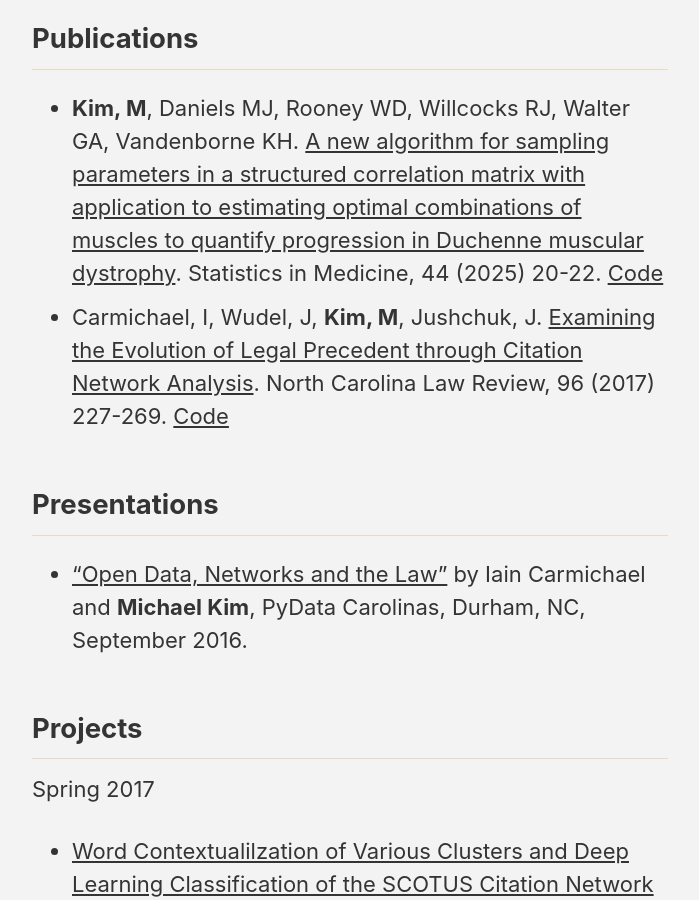
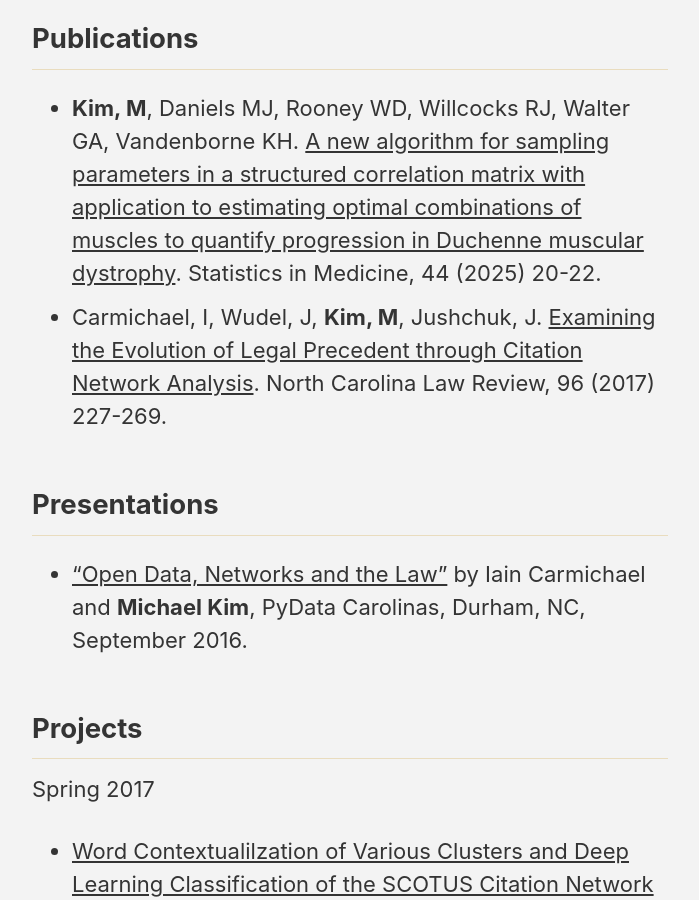
Before and after one commit to michaelkkim/michaelkkim.github.io, a Jekyll site: the page built from _pages/research.md, in a window 1280 px wide and 900 px high, scrolled down 378 px. Shown: the whole window, without its empty margins (290-989 px from the left). Built offline with Jekyll 4.4.1, drawn with Linux system fonts in a browser that asks for light colours; cached includes are drawn as plain includes; nearby versions of some CDN libraries.

Commit message:
Update research.md

```diff
--- a/_pages/research.md
+++ b/_pages/research.md
@@ -7,8 +7,8 @@ permalink: /research/
 Bayesian Biostatistics, Missing Data, Longitudinal Data, MCMC, Network Science, Natural Language Processing
 
 ## Publications
-- **Kim, M**, Daniels MJ, Rooney WD, Willcocks RJ, Walter GA, Vandenborne KH. [A new algorithm for sampling parameters in a structured correlation matrix with application to estimating optimal combinations of muscles to quantify progression in Duchenne muscular dystrophy](https://onlinelibrary.wiley.com/doi/abs/10.1002/sim.70252). Statistics in Medicine, 44 (2025) 20-22. [Code](https://github.com/michaelkkim/dmd_project1)
-- Carmichael, I, Wudel, J, **Kim, M**, Jushchuk, J. [Examining the Evolution of Legal Precedent through Citation Network Analysis](https://scholarship.law.unc.edu/cgi/viewcontent.cgi?referer=&httpsredir=1&article=5717&context=nclr). North Carolina Law Review, 96 (2017) 227-269. [Code](https://github.com/idc9/law-net)
+- **Kim, M**, Daniels MJ, Rooney WD, Willcocks RJ, Walter GA, Vandenborne KH. [A new algorithm for sampling parameters in a structured correlation matrix with application to estimating optimal combinations of muscles to quantify progression in Duchenne muscular dystrophy](https://onlinelibrary.wiley.com/doi/abs/10.1002/sim.70252). Statistics in Medicine, 44 (2025) 20-22.
+- Carmichael, I, Wudel, J, **Kim, M**, Jushchuk, J. [Examining the Evolution of Legal Precedent through Citation Network Analysis](https://scholarship.law.unc.edu/cgi/viewcontent.cgi?referer=&httpsredir=1&article=5717&context=nclr). North Carolina Law Review, 96 (2017) 227-269.
 
 ## Presentations
 - ["Open Data, Networks and the Law"](https://www.youtube.com/watch?v=AP7_godzwVI) by Iain Carmichael and **Michael Kim**, PyData Carolinas, Durham, NC, September 2016.
```
